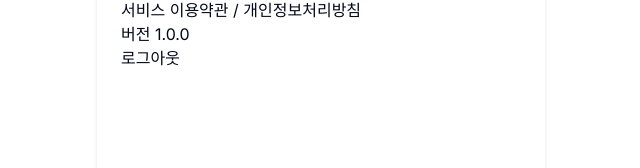
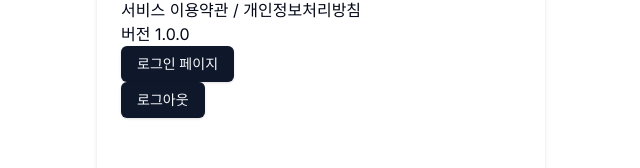
Before and after one commit to poten-moharu/moharu-frontend, a Next.js app: page /profile in a window 1280 px wide. Shown: the part 506-674 px from the top of the page, without its empty margins (319-959 px from the left). Built offline with nearby package versions, Linux system fonts and the light colour scheme; no server answers.

Commit message:
*** backend 소셜로그인 테스트용

```diff
--- a/src/app/(with-navigation)/page.tsx
+++ b/src/app/(with-navigation)/page.tsx
@@ -11,10 +11,13 @@ import {
 import { Activity, Category } from '@/types/type';
 import { format } from 'date-fns';
 import { ko } from 'date-fns/locale';
+import { useSession } from 'next-auth/react';
 import Image from 'next/image';
 import { useEffect, useState } from 'react';
 
 export default function Home() {
+  const { data: session } = useSession();
+  console.log(session);
   const [categoryList, setCategoryList] = useState<Category[]>([]);
   const [activities, setActivities] = useState<Activity[]>([]);
   const [date, setDate] = useState<Date>();
--- a/src/app/(with-navigation)/profile/page.tsx
+++ b/src/app/(with-navigation)/profile/page.tsx
@@ -1,5 +1,8 @@
+import { auth, signOut } from '@/auth';
+import { Button } from '@/components/ui/button';
 import { User } from '@/types/type';
 import { ChevronRight } from 'lucide-react';
+import Link from 'next/link';
 import SectionList from './_component/section-list';
 
 const list = [
@@ -69,7 +72,10 @@ const user: User = {
   deletedAt: '2024-01-01T00:00:00Z',
 };
 
-export default function Profile() {
+export default async function Profile() {
+  const session = await auth();
+  console.log(session);
+
   return (
     <div className="px-24px">
       {/* TODO: 공통 헤더 처리 */}
@@ -78,14 +84,14 @@ export default function Profile() {
         <div
           className="mr-24px h-[80px] w-[80px] rounded-full"
           style={{
-            backgroundImage: `url('${user.profileImage}')`,
+            backgroundImage: `url('${session?.user?.image ?? user.profileImage}')`,
             backgroundSize: 'cover',
             backgroundPosition: 'center',
           }}
         ></div>
         <div>
           <div className="flex">
-            <p className="mb-8px">{user.name}</p>
+            <p className="mb-8px">{session?.user?.name ?? user.name}</p>
             <ChevronRight width={24} height={24} />
           </div>
           <div className="flex">
@@ -106,7 +112,17 @@ export default function Profile() {
       <div>
         <p>서비스 이용약관 / 개인정보처리방침</p>
         <p>버전 1.0.0</p>
-        <p>로그아웃</p>
+        <Link href="/auth/login">
+          <Button type="button">로그인 페이지</Button>
+        </Link>
+        <form
+          action={async () => {
+            'use server';
+            await signOut();
+          }}
+        >
+          <Button type="submit">로그아웃</Button>
+        </form>
       </div>
     </div>
   );
--- /dev/null
+++ b/src/app/_context/AuthSessionProvider.tsx
@@ -0,0 +1,9 @@
+'use client';
+import { SessionProvider } from 'next-auth/react';
+import React from 'react';
+
+const AuthSessionProvider = ({ children }: { children: React.ReactNode }) => {
+  return <SessionProvider>{children}</SessionProvider>;
+};
+
+export default AuthSessionProvider;
--- a/src/app/layout.tsx
+++ b/src/app/layout.tsx
@@ -2,6 +2,7 @@ import { Toaster } from '@/components/ui/toaster';
 import type { Metadata } from 'next';
 import { Inter } from 'next/font/google';
 import React from 'react';
+import AuthSessionProvider from './_context/AuthSessionProvider';
 import './globals.css';
 
 const inter = Inter({ subsets: ['latin'] });
@@ -18,6 +19,7 @@ export default function RootLayout({
   children: React.ReactNode;
 }>) {
   return (
+    <AuthSessionProvider>
       <html lang="en" className="h-full">
         <body className={`${inter.className} h-full `}>
           <div className="relative mx-auto flex h-full max-w-md flex-col shadow-md">
@@ -26,5 +28,6 @@ export default function RootLayout({
           <Toaster />
         </body>
       </html>
+    </AuthSessionProvider>
   );
 }
--- a/src/auth.ts
+++ b/src/auth.ts
@@ -7,4 +7,26 @@ export const { handlers, signIn, signOut, auth } = NextAuth({
   pages: {
     signIn: '/auth/login',
   },
+  callbacks: {
+    async signIn(props) {
+      console.log('signIn', props);
+      return true;
+    },
+    async jwt({ token, account, profile }) {
+      if (account) {
+        token.accessToken = account.access_token;
+        token.id = profile?.id;
+      }
+      return token;
+    },
+    async session({ session, token, user }) {
+      const newSession = {
+        accessToken: token.accessToken,
+        id: token.sub,
+        ...session,
+      };
+
+      return newSession;
+    },
+  },
 });
--- a/src/middleware.ts
+++ b/src/middleware.ts
@@ -1,8 +1 @@
-import { auth } from '@/auth';
-
-export default auth(req => {
-  if (!req.auth && req.nextUrl.pathname.includes('/')) {
-    const newUrl = new URL('/auth/login', req.nextUrl.origin);
-    return Response.redirect(newUrl.toString());
-  }
-});
+export { auth as middleware } from '@/auth';
```
Lines whose indentation alone changed are shown as unchanged.
